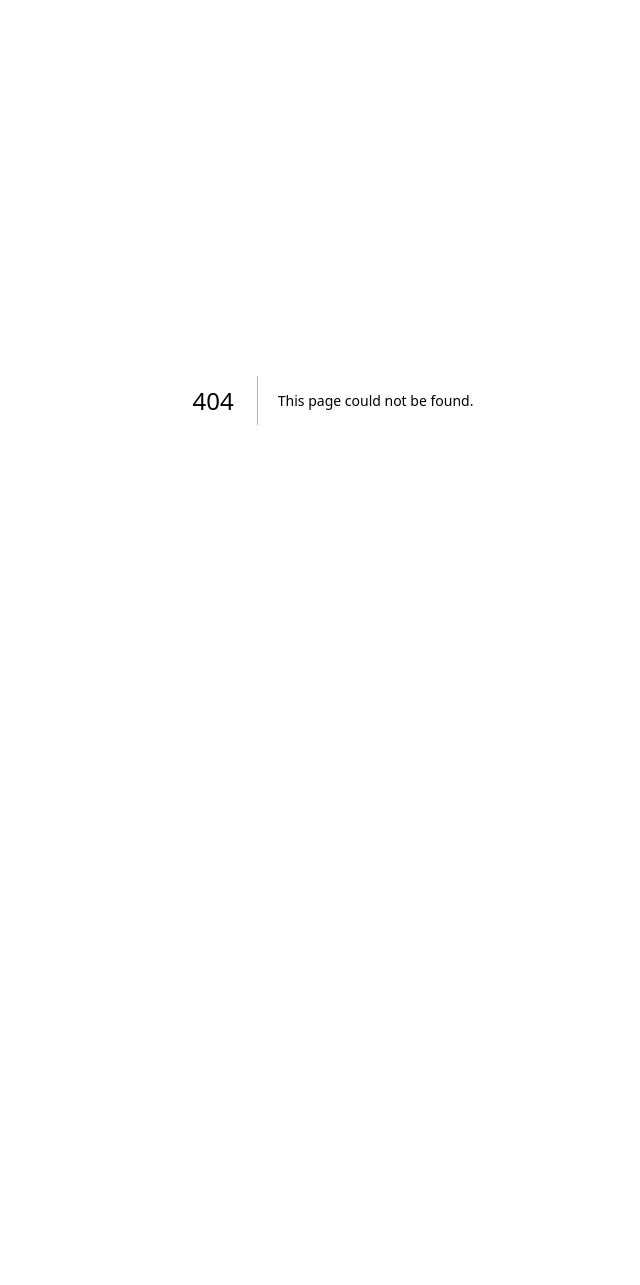
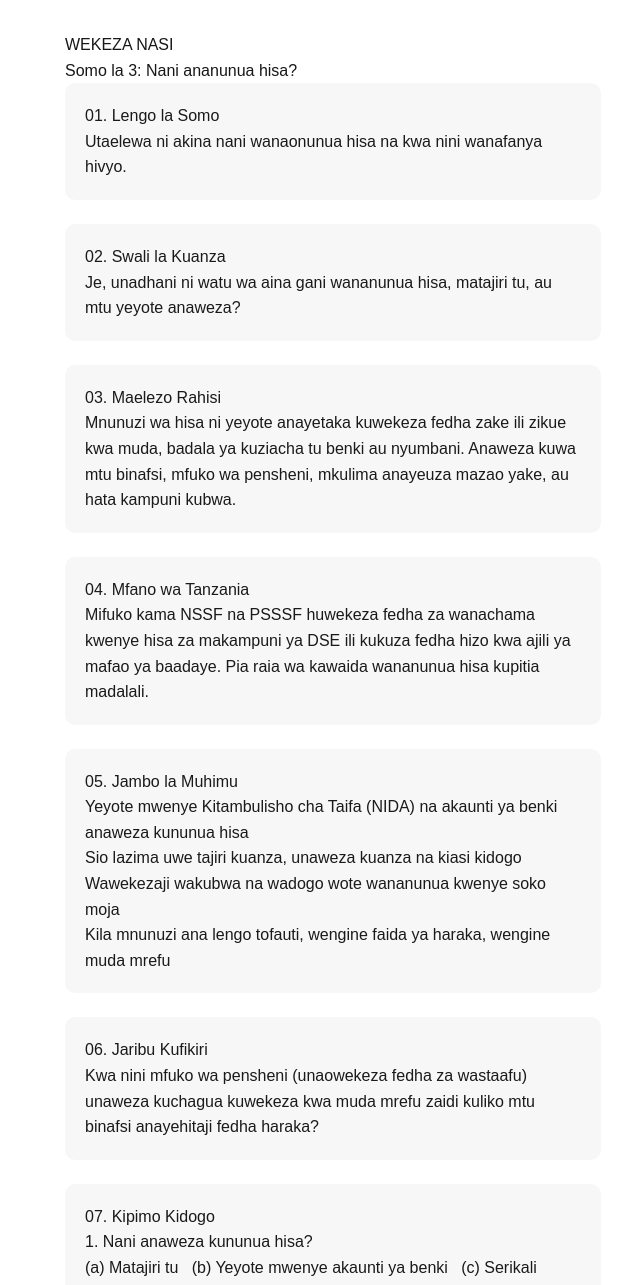
Before and after one commit to sadikiabubakari698-crypto/wekeza_nasi, a Next.js app in the folder wekeza-nasi-app/: page /somo3 in a window 1280 px wide. Before the commit this address had no page. Shown: the top 1285 px of the page, without its empty margins (307-947 px from the left). Before the commit the page ends 800 px from the top, so only its background shows below. Built offline with nearby package versions, Linux system fonts and the light colour scheme.

Commit message:
Add Somo la 3 and link all lessons together

```diff
--- a/wekeza-nasi-app/app/page.js
+++ b/wekeza-nasi-app/app/page.js
@@ -8,6 +8,7 @@ export default function Home() {
 
       <a href="/somo1" style={link}>Somo 1: Hisa ni nini?</a>
       <a href="/somo2" style={link}>Somo 2: Kampuni kwa nini huuza hisa?</a>
+      <a href="/somo3" style={link}>Somo 3: Nani ananunua hisa?</a>
     </main>
   );
 }
--- a/wekeza-nasi-app/app/somo2/page.js
+++ b/wekeza-nasi-app/app/somo2/page.js
@@ -64,7 +64,7 @@ export default function Somo2() {
         <p>Somo 3: Nani ananunua hisa?</p>
       </div>
 
-      <p><a href="/">Rudi Somo la 1</a></p>
+      <p><a href="/somo1" style={{ marginRight: "1.5rem" }}>&larr; Somo la 1</a><a href="/somo3" style={{ fontWeight: "bold" }}>Endelea na Somo la 3 &rarr;</a></p>
     </main>
   );
 }
--- /dev/null
+++ b/wekeza-nasi-app/app/somo3/page.js
@@ -0,0 +1,75 @@
+export default function Somo3() {
+  const box = { padding: "1.25rem", background: "#f7f7f7", borderRadius: "10px", marginBottom: "1.5rem", color: "#1a1a1a" };
+  return (
+    <main style={{ padding: "2rem", maxWidth: "600px", margin: "0 auto", fontFamily: "sans-serif", lineHeight: 1.6 }}>
+      <h1>WEKEZA NASI</h1>
+      <h2>Somo la 3: Nani ananunua hisa?</h2>
+
+      <div style={box}>
+        <h3>01. Lengo la Somo</h3>
+        <p>Utaelewa ni akina nani wanaonunua hisa na kwa nini wanafanya hivyo.</p>
+      </div>
+
+      <div style={box}>
+        <h3>02. Swali la Kuanza</h3>
+        <p>Je, unadhani ni watu wa aina gani wananunua hisa, matajiri tu, au mtu yeyote anaweza?</p>
+      </div>
+
+      <div style={box}>
+        <h3>03. Maelezo Rahisi</h3>
+        <p>
+          Mnunuzi wa hisa ni yeyote anayetaka kuwekeza fedha zake ili zikue kwa
+          muda, badala ya kuziacha tu benki au nyumbani. Anaweza kuwa mtu
+          binafsi, mfuko wa pensheni, mkulima anayeuza mazao yake, au hata
+          kampuni kubwa.
+        </p>
+      </div>
+
+      <div style={box}>
+        <h3>04. Mfano wa Tanzania</h3>
+        <p>
+          Mifuko kama NSSF na PSSSF huwekeza fedha za wanachama kwenye hisa za
+          makampuni ya DSE ili kukuza fedha hizo kwa ajili ya mafao ya baadaye.
+          Pia raia wa kawaida wananunua hisa kupitia madalali.
+        </p>
+      </div>
+
+      <div style={box}>
+        <h3>05. Jambo la Muhimu</h3>
+        <ul>
+          <li>Yeyote mwenye Kitambulisho cha Taifa (NIDA) na akaunti ya benki anaweza kununua hisa</li>
+          <li>Sio lazima uwe tajiri kuanza, unaweza kuanza na kiasi kidogo</li>
+          <li>Wawekezaji wakubwa na wadogo wote wananunua kwenye soko moja</li>
+          <li>Kila mnunuzi ana lengo tofauti, wengine faida ya haraka, wengine muda mrefu</li>
+        </ul>
+      </div>
+
+      <div style={box}>
+        <h3>06. Jaribu Kufikiri</h3>
+        <p>
+          Kwa nini mfuko wa pensheni (unaowekeza fedha za wastaafu) unaweza
+          kuchagua kuwekeza kwa muda mrefu zaidi kuliko mtu binafsi anayehitaji
+          fedha haraka?
+        </p>
+      </div>
+
+      <div style={box}>
+        <h3>07. Kipimo Kidogo</h3>
+        <p>1. Nani anaweza kununua hisa?<br />(a) Matajiri tu &nbsp; (b) Yeyote mwenye akaunti ya benki &nbsp; (c) Serikali pekee</p>
+        <p>2. NSSF ni mfano wa nani?<br />(a) Mfuko wa pensheni &nbsp; (b) Benki &nbsp; (c) Kampuni ya simu</p>
+      </div>
+
+      <div style={box}>
+        <h3>08. Muhtasari wa Dakika 1</h3>
+        <p>Mnunuzi wa hisa ni yeyote, mtu binafsi, mfuko wa pensheni, au kampuni, anayetaka kuwekeza fedha ili zikue.</p>
+      </div>
+
+      <div style={box}>
+        <h3>09. Hatua Inayofuata</h3>
+        <p>Somo 4: Soko la hisa ni nini?</p>
+      </div>
+
+      <p><a href="/somo1" style={{ marginRight: "1.5rem" }}>&larr; Somo la 1</a><a href="/somo2">Somo la 2</a></p>
+    </main>
+  );
+}
```
